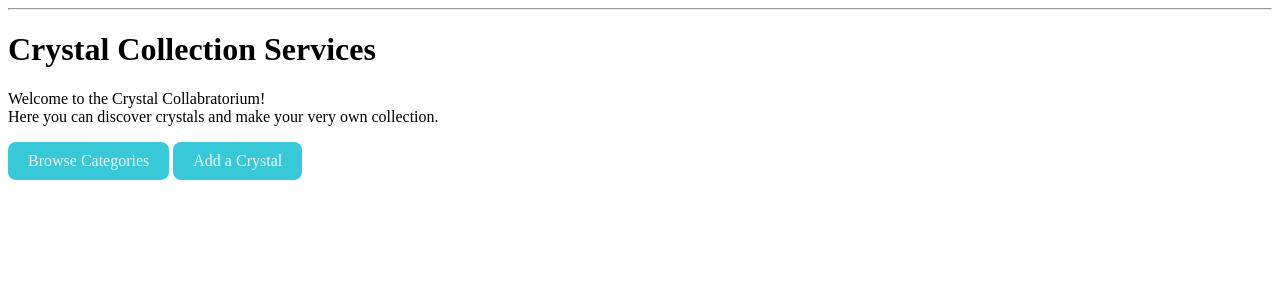
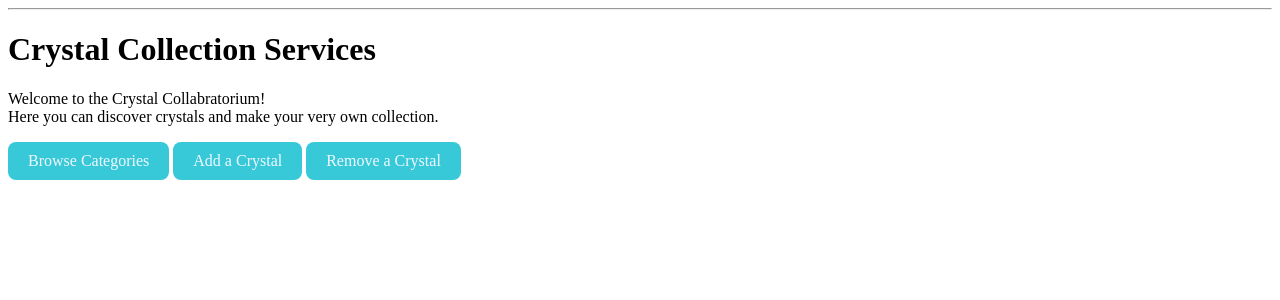
Before and after one commit to Wandalea/APProject, a Flask app: page / in a window 1280 px wide. Shown: the part 26-326 px from the top of the page. Run offline with Flask 3, Linux system fonts and the light colour scheme.

Commit message:
Add remove button to home.html

```diff
--- a/Templates/home.html
+++ b/Templates/home.html
@@ -9,6 +9,8 @@
     <div class="home-buttons">
         <a href="{{ url_for('categories') }}" class="home-btn">Browse Categories</a>
         <a href="{{ url_for('insert') }}" class="home-btn">Add a Crystal</a>
+        <a href="{{ url_for('remove') }}" class="home-btn">Remove a Crystal</a>
+
 
     </div>
 </div>
```
